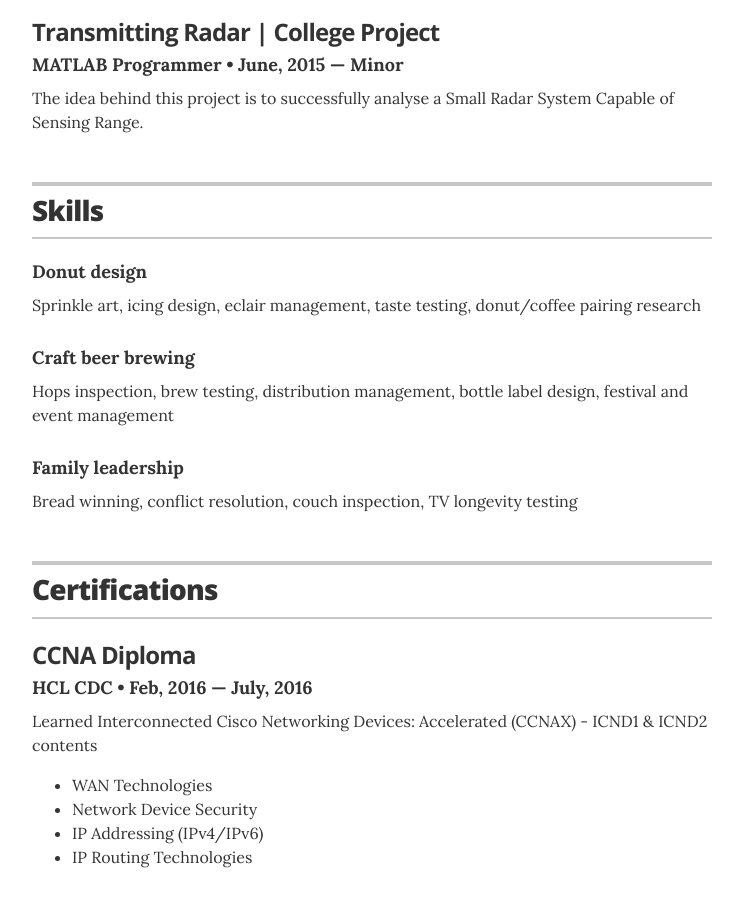
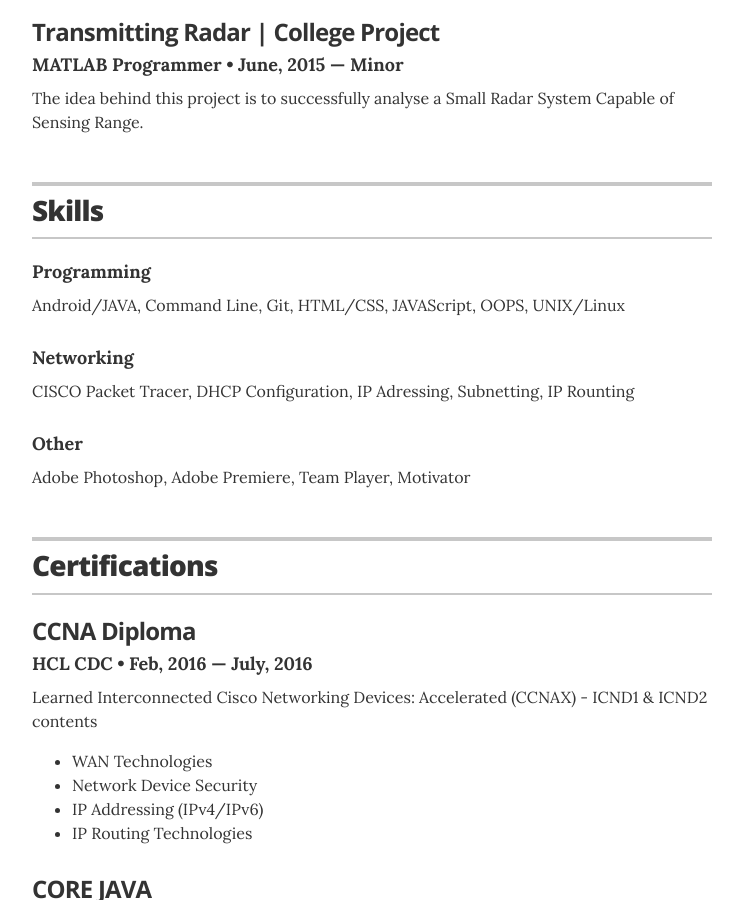
Before and after one commit to ja1sh/jaisharmafps.github.io, a Jekyll site: the page built from index.html, in a window 1280 px wide and 900 px high, scrolled down 1553 px. Shown: the whole window, without its empty margins (268-1011 px from the left). Built offline with Jekyll 4.4.1, drawn with Linux system fonts in a browser that asks for light colours; comment, search, counter and statistics services are not loaded.

Commit message:
skills added

```diff
--- a/_layouts/resume.html
+++ b/_layouts/resume.html
@@ -130,18 +130,18 @@
         </header>
 
         <div class="resume-item">
-          <h4 class="resume-item-details">Donut design</h4>
-          <p class="resume-item-copy">Sprinkle art, icing design, eclair management, taste testing, donut/coffee pairing research</p>
+          <h4 class="resume-item-details">Programming</h4>
+          <p class="resume-item-copy">Android/JAVA, Command Line, Git, HTML/CSS, JAVAScript, OOPS, UNIX/Linux</p>
         </div>
 
         <div class="resume-item">
-          <h4 class="resume-item-details">Craft beer brewing</h4>
-          <p class="resume-item-copy">Hops inspection, brew testing, distribution management, bottle label design, festival and event management</p>
+          <h4 class="resume-item-details">Networking</h4>
+          <p class="resume-item-copy">CISCO Packet Tracer, DHCP Configuration, IP Adressing, Subnetting, IP Rounting</p>
         </div>
 
         <div class="resume-item">
-          <h4 class="resume-item-details">Family leadership</h4>
-          <p class="resume-item-copy">Bread winning, conflict resolution, couch inspection, TV longevity testing</p>
+          <h4 class="resume-item-details">Other</h4>
+          <p class="resume-item-copy">Adobe Photoshop, Adobe Premiere, Team Player, Motivator</p>
         </div>
 
       </section>
```
